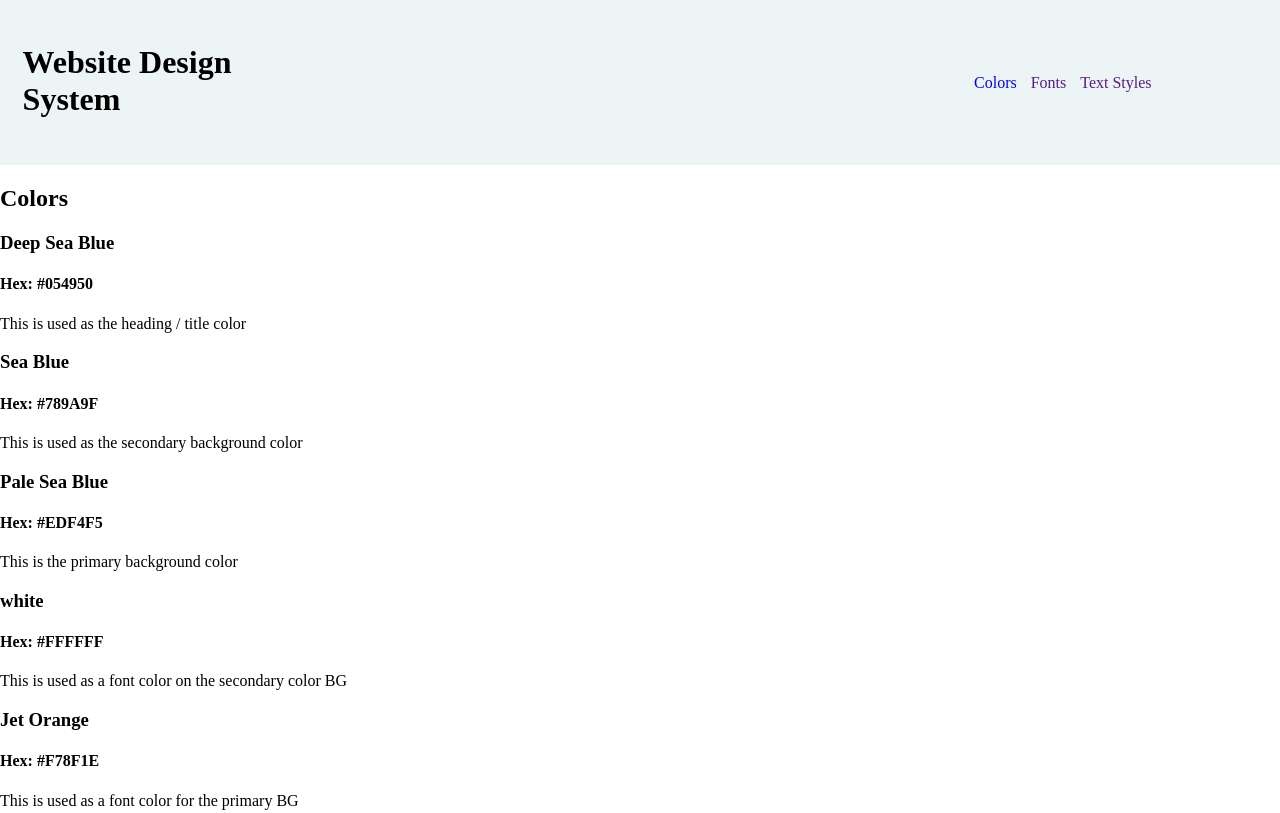
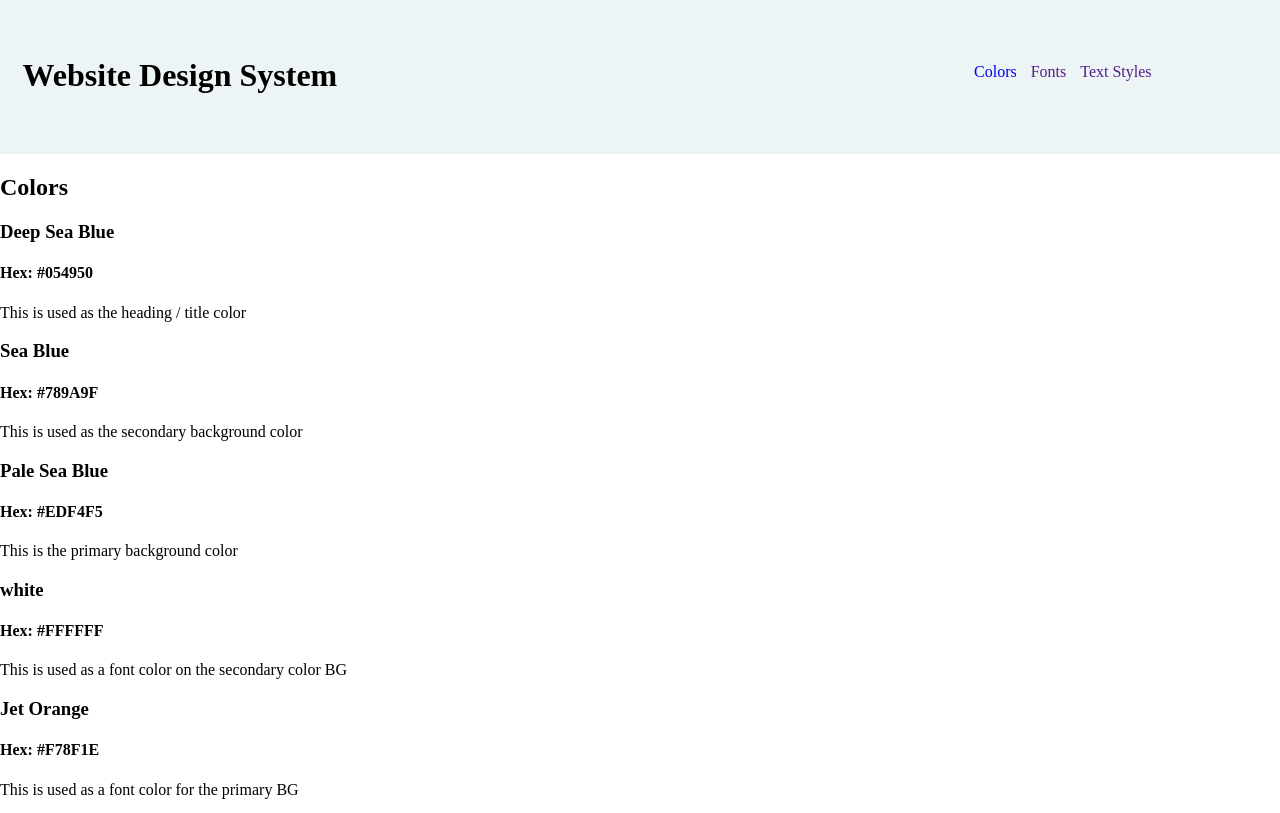
Before and after one commit to joshua-mcfield99/Design-System, a plain HTML site: page index.html in a window 1280 px wide. Shown: the top 813 px of the page. Drawn offline with Linux system fonts and the light colour scheme.

Commit message:
header touch up

```diff
--- a/style.css
+++ b/style.css
@@ -13,19 +13,24 @@ header {
 
 .headcontainer {
     width: 90%;
-    padding: 1%;
+    padding: 2% 1%;
     display: inline-block;
 }
 
 .headcontainer h1 {
     display: inline-block;
-    width: 25%;
+    width: 30%;
+    float: left;
 }
 
 nav {
+    position: relative;
+    top: 22.5px;
     float: right;
-    position: relative;
-    margin: 30px 0;
+}
+
+nav ul {
+    margin: 0;
 }
 
 nav ul li {
```
